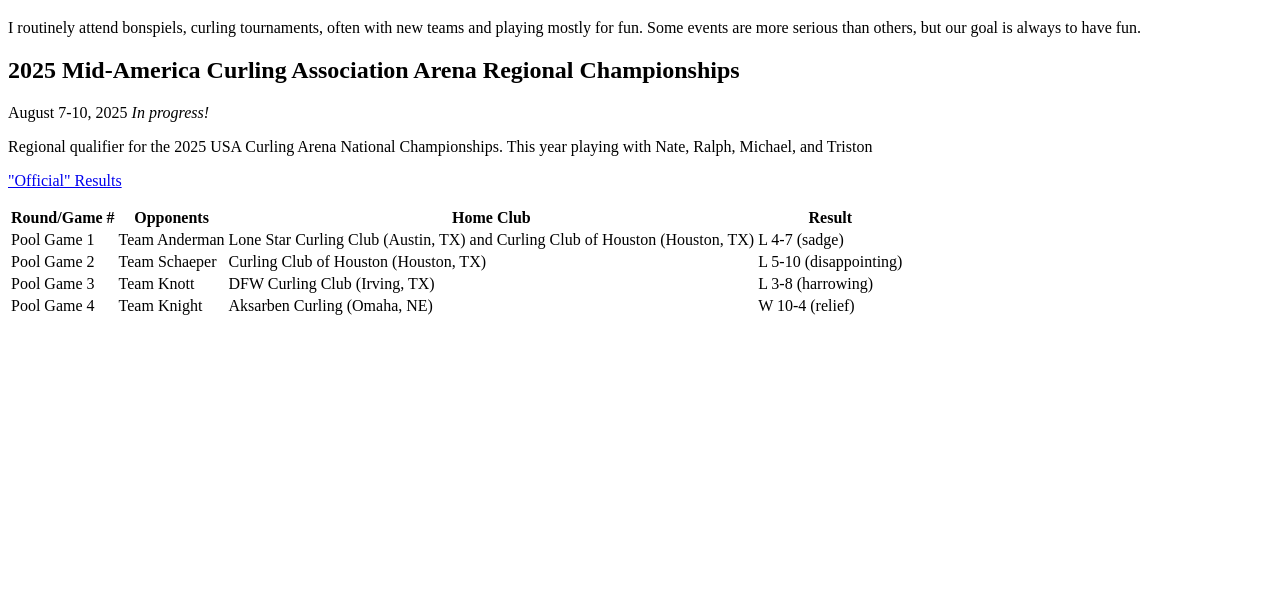
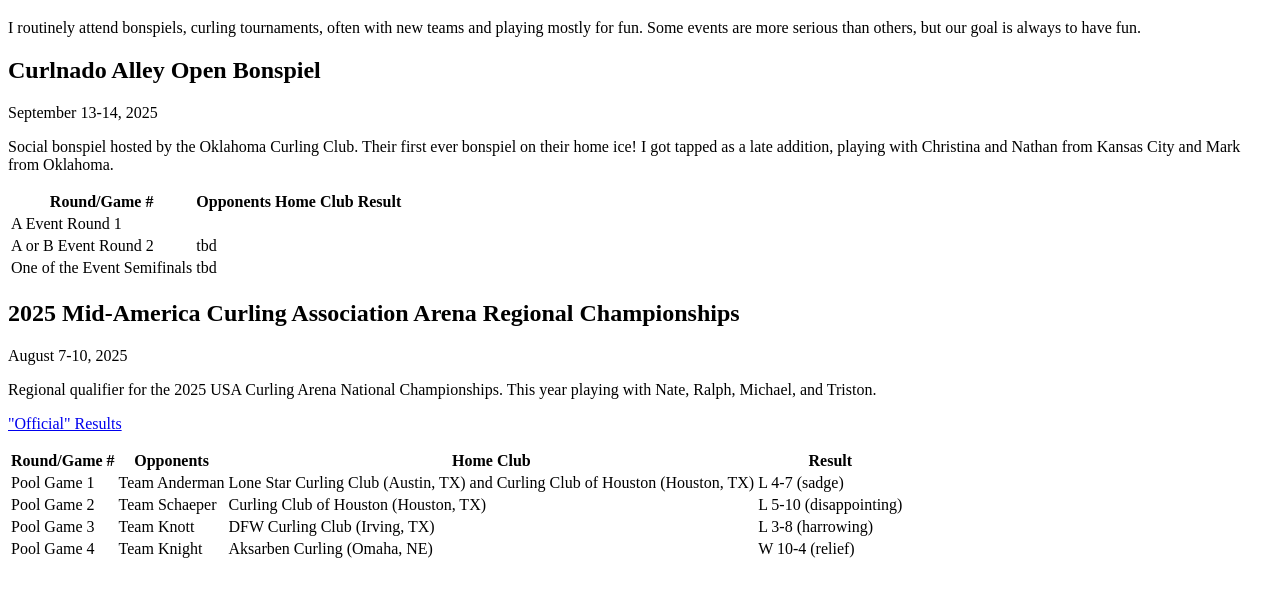
Before and after one commit to Programmerman1/programmermannet, a plain HTML site: page bonspiels.html in a window 1280 px wide. Shown: the part 61-658 px from the top of the page. Drawn offline with Linux system fonts and the light colour scheme.

Commit message:
Update bonspiels.html
Getting the structure put together for the OKC bonspiel this weekend

```diff
--- a/bonspiels.html
+++ b/bonspiels.html
@@ -7,10 +7,47 @@
     <main>
       <h1>Programmerman At Bonspiels</h1>
       <p>I routinely attend bonspiels, curling tournaments, often with new teams and playing mostly for fun. Some events are more serious than others, but our goal is always to have fun.</p>
+
+      <article>
+        <h2>Curlnado Alley Open Bonspiel</h2>
+        <p>September 13-14, 2025</p>
+        <p>Social bonspiel hosted by the Oklahoma Curling Club. Their first ever bonspiel on their home ice! I got tapped as a late addition, playing with Christina and Nathan from Kansas City and Mark from Oklahoma.</p>
+        <table>
+          <thead>
+            <tr>
+              <th>Round/Game #</th>
+              <th>Opponents</th>
+              <th>Home Club</th>
+              <th>Result</th>
+            </tr>
+          </thead>
+          <tbody>
+            <tr>
+              <td>A Event Round 1</td>
+              <td></td>
+              <td></td>
+              <td></td>
+            </tr>
+            <tr>
+              <td>A or B Event Round 2</td>
+              <td>tbd</td>
+              <td></td>
+              <td></td>
+            </tr>
+            <tr>
+              <td>One of the Event Semifinals</td>
+              <td>tbd</td>
+              <td></td>
+              <td></td>
+            </tr>
+          </tbody>
+        </table>
+      </article>
+
       <article>
         <h2>2025 Mid-America Curling Association Arena Regional Championships</h2>
-        <p>August 7-10, 2025 <em>In progress!</em></p>
-        <p>Regional qualifier for the 2025 USA Curling Arena National Championships. This year playing with Nate, Ralph, Michael, and Triston</p>
+        <p>August 7-10, 2025</p>
+        <p>Regional qualifier for the 2025 USA Curling Arena National Championships. This year playing with Nate, Ralph, Michael, and Triston.</p>
         <p><a href="https://bonspieler.com/denver/team?id=5670">"Official" Results</a></p>
         <table>
           <thead>
```
